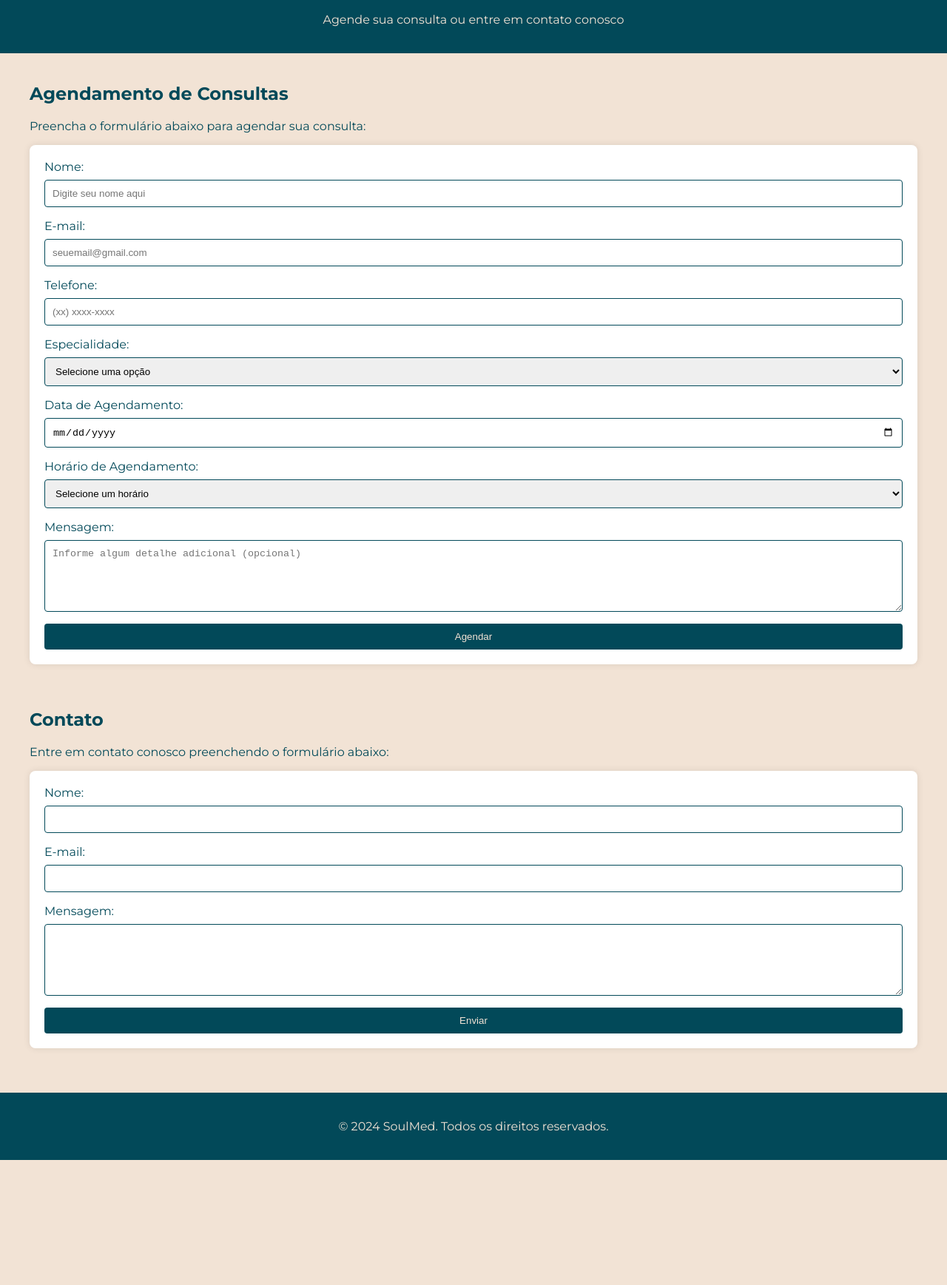
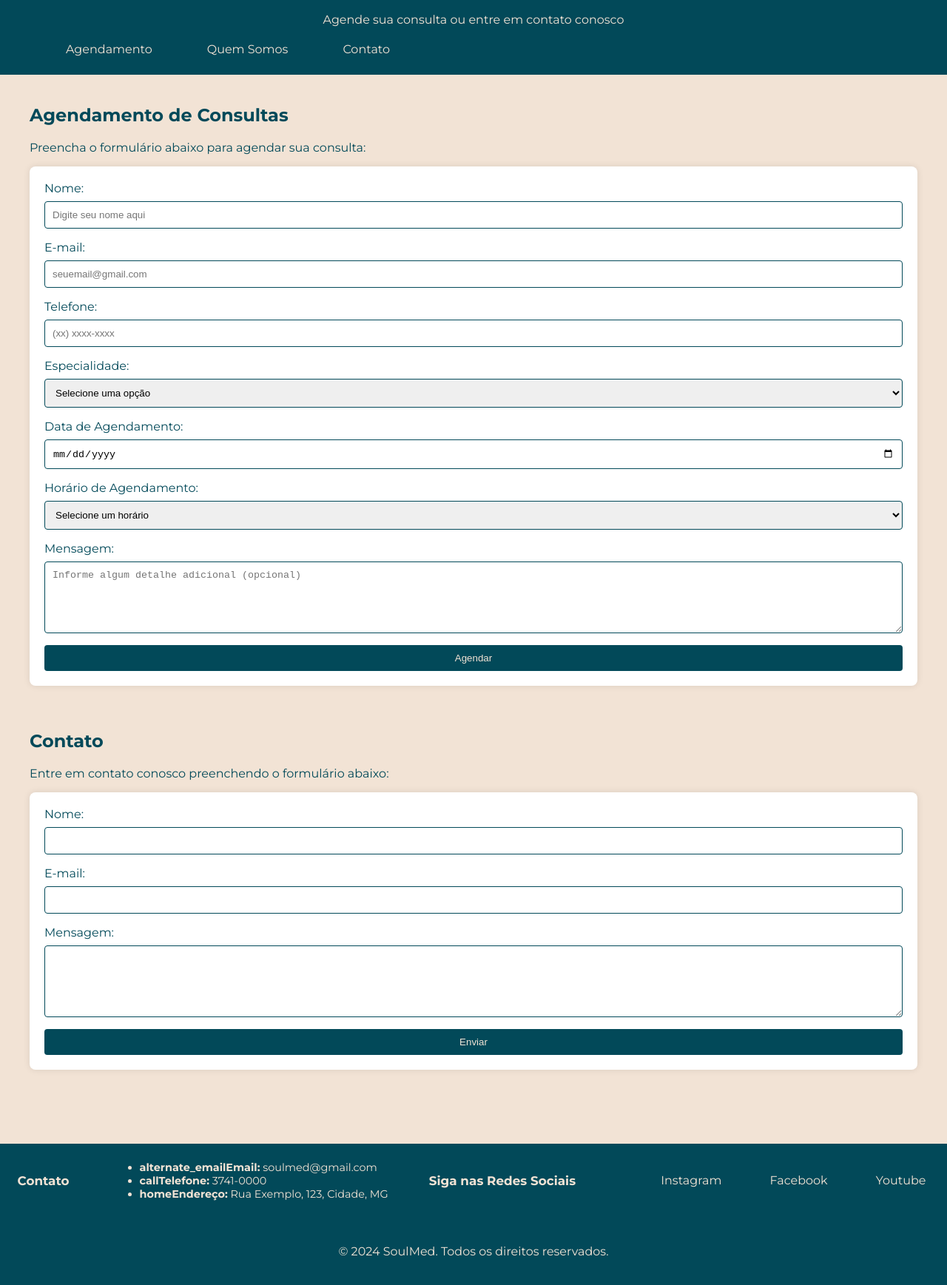
Before and after one commit to thiagoluznascimento/SoulMed, a plain HTML site: page agendamento.html in a window 1280 px wide. Shown: the part 83-1820 px from the top of the page at 74% size. Before the commit the page ends 1651 px from the top, so only its background shows below. Drawn offline with Linux system fonts and the light colour scheme.

Commit message:
CSS Index

```diff
--- a/agendamento.html
+++ b/agendamento.html
@@ -19,6 +19,11 @@
         <header>
             <h1>SoulMed</h1>
             <p>Agende sua consulta ou entre em contato conosco</p>
+            <nav class="nav-bar">
+                <a href="agendamento.html">Agendamento</a>
+                <a href="sobre.html">Quem Somos</a>
+                <a href="agendamento.html#contato">Contato</a>
+            </nav>
         </header>
 
         <div class="container">
@@ -104,6 +109,21 @@
 
         </div>
 
+        <aside class="contato">
+            <h3>Contato</h3>
+            <ul>
+                <li><b><span class="material-symbols-outlined">alternate_email</span>Email:</b> soulmed@gmail.com</li>
+                <li><b><span class="material-symbols-outlined">call</span>Telefone:</b> 3741-0000</li>
+                <li><b><span class="material-symbols-outlined">home</span>Endereço:</b> Rua Exemplo, 123, Cidade, MG</li>
+            </ul>
+            <h3>Siga nas Redes Sociais</h3>
+            <div class="redes"></div>
+            <a href="#">Instagram</a>
+            <a href="#">Facebook</a>
+            <a href="#">Youtube</a>
+            </div>
+        </aside>
+
         <footer>
             <p>&copy; 2024 SoulMed. Todos os direitos reservados.</p>
         </footer>
--- a/css/agendamento.css
+++ b/css/agendamento.css
@@ -12,6 +12,25 @@ header, footer {
     color: #F2E3D5;
     padding: 20px;
     text-align: center;
+}
+.nav-bar {
+    width: 45vw;
+    height: auto;
+    display: flex;
+    flex-direction: row;
+    align-items: center;
+    justify-content: space-evenly;
+}
+
+.nav-bar a {
+    text-decoration: none;
+    color: #f2e3d5;
+    font-size: 1rem;
+}
+
+.nav-bar a:hover {
+    letter-spacing: 1px;
+    color: #f2e3d5;
 }
 
 .container {
@@ -72,6 +91,28 @@ form input[type="submit"]:hover {
     background-color: #023648;
 }
 
+
+.contato {
+    margin-top: 40px;
+    background-color: #024959;
+    color: #f2e3d5;
+    display: flex;
+    flex-direction: row;
+    justify-content: space-around;
+    align-items: center;
+    height: 100px;
+    width: 100%;
+    font-size: 0.9rem;
+    gap: 8px;
+}
+
+a {
+    text-decoration: none;
+    color: #f2e3d5;
+    margin: 5px;
+    font-size: 1rem;
+}
+
 @media (max-width: 768px) {
     .container {
         padding: 10px;
--- a/css/styles.css
+++ b/css/styles.css
@@ -48,7 +48,7 @@ body {
 .nav-bar a {
     text-decoration: none;
     color: #f2e3d5;
-    font-size: 1.2rem;
+    font-size: 1rem;
 }
 
 .nav-bar a:hover {
```
